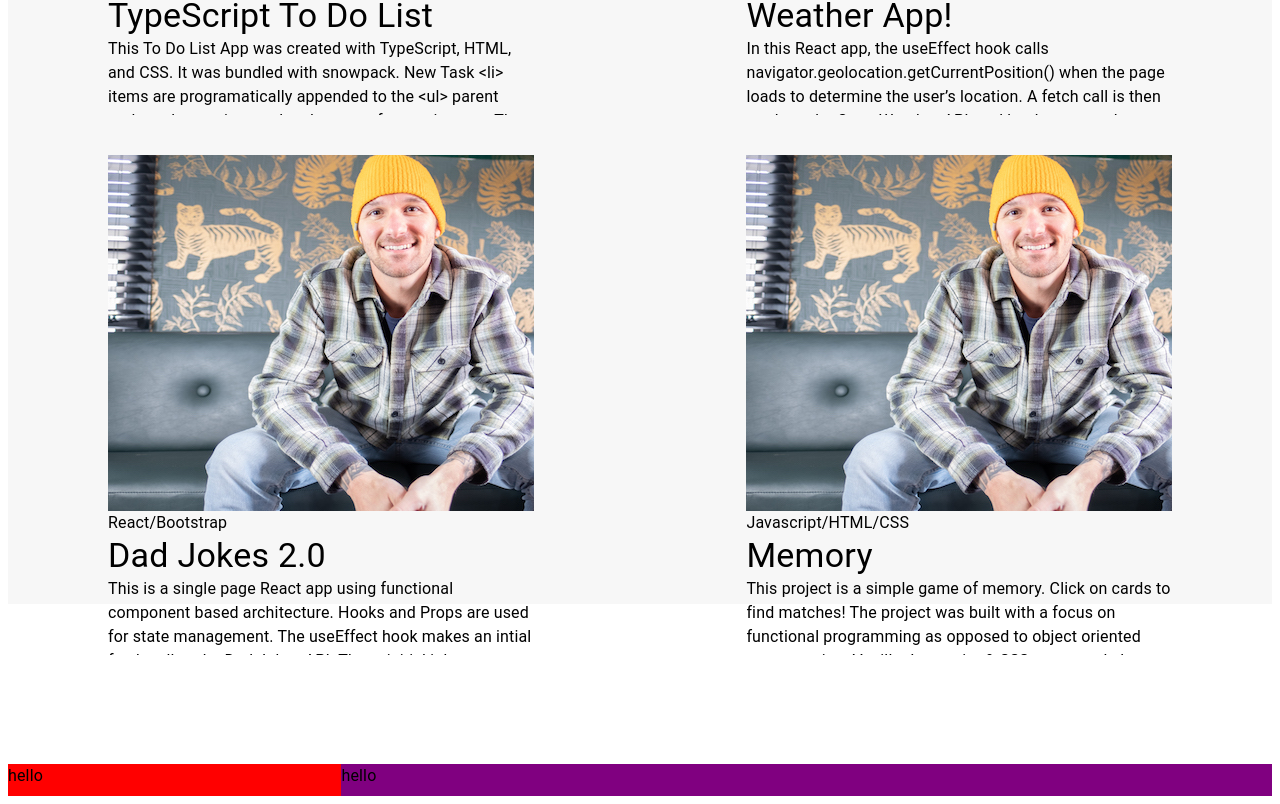
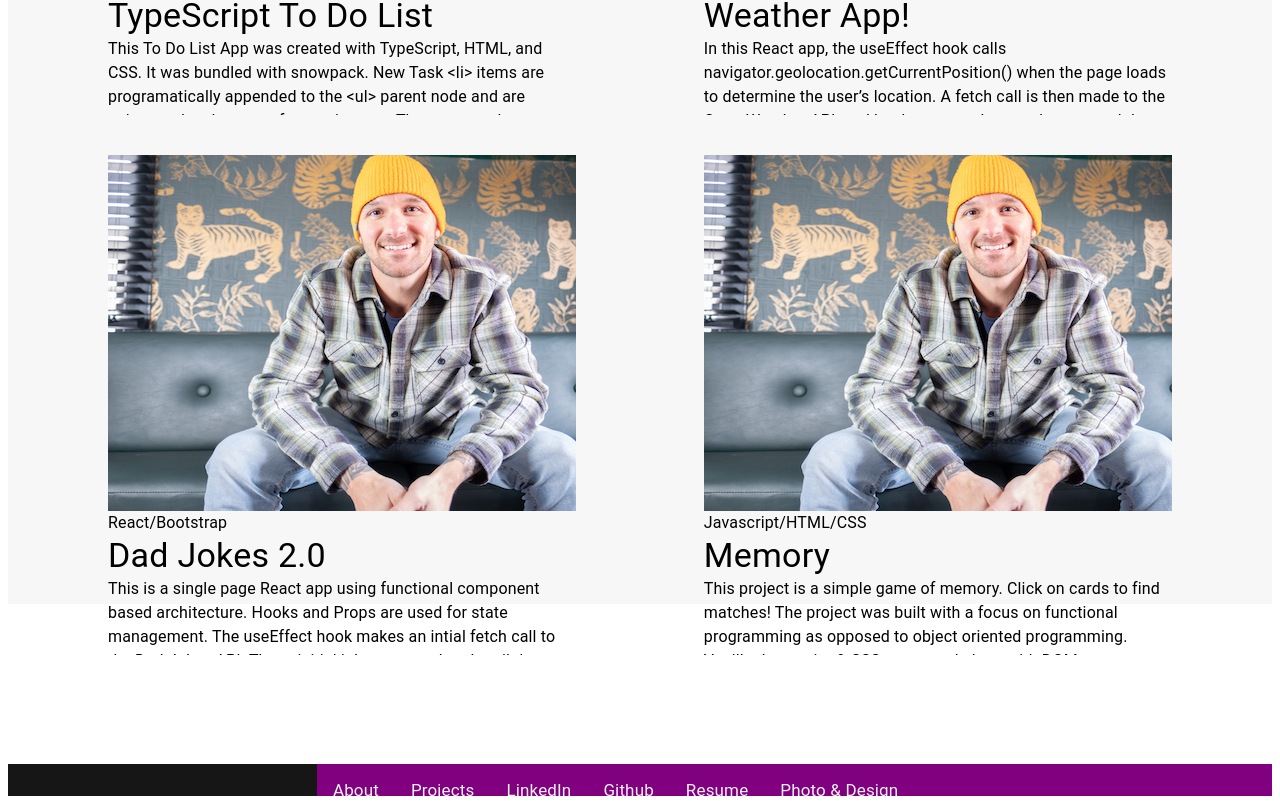
Before and after one commit to bryan-emerson/pfportfolio, a Next.js app: page / in a window 1280 px wide. Shown: the part 1914-2718 px from the top of the page. Built offline with nearby package versions, Linux system fonts and the light colour scheme.

Commit message:
style and footer work

```diff
--- a/components/card.js
+++ b/components/card.js
@@ -9,10 +9,7 @@ function Card(props) {
   return (
     <>
     <div className={styles.card}>
-
       <Image src={props.projObj.image} alt="screenshot of app" width={600} height={356} disableGutters={true} />
-
-
       <Typography>
         {props.projObj.stack}
       </Typography>
--- a/components/footer.js
+++ b/components/footer.js
@@ -2,15 +2,73 @@ import Typography from "@mui/material/Typography";
 
 import styles from "styles/footer.module.css";
 
+let navObjects = [
+  {
+    name: 'About',
+    url: '/',
+    target: null,
+    key: 1,
+  },
+  {
+    name: 'Projects',
+    url: '/projects',
+    target: null,
+    key: 2,
+  },
+  {
+    name: 'LinkedIn',
+    url: 'https://www.linkedin.com/in/bryanemerson-/',
+    target: '_blank',
+    key: 3,
+  },
+  {
+    name: 'Github',
+    url: 'https://github.com/bryan-emerson',
+    target: '_blank',
+    key: 4,
+  },
+  {
+    name: 'Resume',
+    url: 'https://docs.google.com/document/d/12CYUXDHy1HpexCoWimkxkHj8vrJjY78ds-yaDTRAZXU/edit',
+    target: '_blank',
+    key: 5,
+  },
+  {
+    name: 'Photo & Design',
+    url: 'https://skifaster22.myportfolio.com',
+    target: '_blank',
+    key: 6,
+  },
+]
+
 function Footer() {
+
+
+  function returnLinks(arr, index) {
+    let linkArr =[];
+
+    for (let i = 0; i < arr.length; i++) {
+     linkArr.push(<a className={styles.a}>{arr[i].name}</a>)
+    }
+    return linkArr;
+  }
+
+  let allLinks = "";
+
+  if (navObjects.length) {
+    allLinks = returnLinks(navObjects)
+  }
+
+
   return (
     <>
       <div className={styles.footer}>
         <div className={styles.left}>
-          <Typography>hello</Typography>
+          <Typography>Think We&#39;d Be A Great Fit?</Typography>
+          <Typography>Let&#39;s Talk</Typography>
         </div>
         <div className={styles.right}>
-          <Typography>hello</Typography>
+          <Typography>{allLinks}</Typography>
         </div>
       </div>
     </>
--- a/styles/card.module.css
+++ b/styles/card.module.css
@@ -2,7 +2,7 @@
   display: flex;
   flex-direction: column;
   flex-wrap: nowrap;
-  flex-basis: 40%;
+  flex-basis: 44%;
   height: 500px;
   width: 600px;
   /* border: 2px solid purple; */
--- a/styles/footer.module.css
+++ b/styles/footer.module.css
@@ -1,4 +1,5 @@
 .footer {
+  color: #FFFFFF;
   display: flex;
   flex-direction: row;
   height: 12rem;
@@ -10,8 +11,10 @@
 .left {
   display: flex;
   flex-direction: column;
-  background-color: red;
+  background-color: #161616;
   flex-grow: 1;
+  align-items: center;
+  justify-content: center;
 }
 
 .right {
@@ -20,3 +23,25 @@
   background-color: purple;
   flex-grow: 3;
 }
+
+.a {
+  float: left;
+  display: block;
+  color: #f2f2f2;
+  text-align: center;
+  padding: 14px 16px;
+  text-decoration: none;
+  font-size: 17px;
+}
+
+/* Change the color of links on hover */
+.a:hover {
+  background-color: #ddd;
+  color: black;
+}
+
+/* Add a color to the active/current link */
+.a.active {
+  background-color: #04AA6D;
+  color: white;
+}
```
